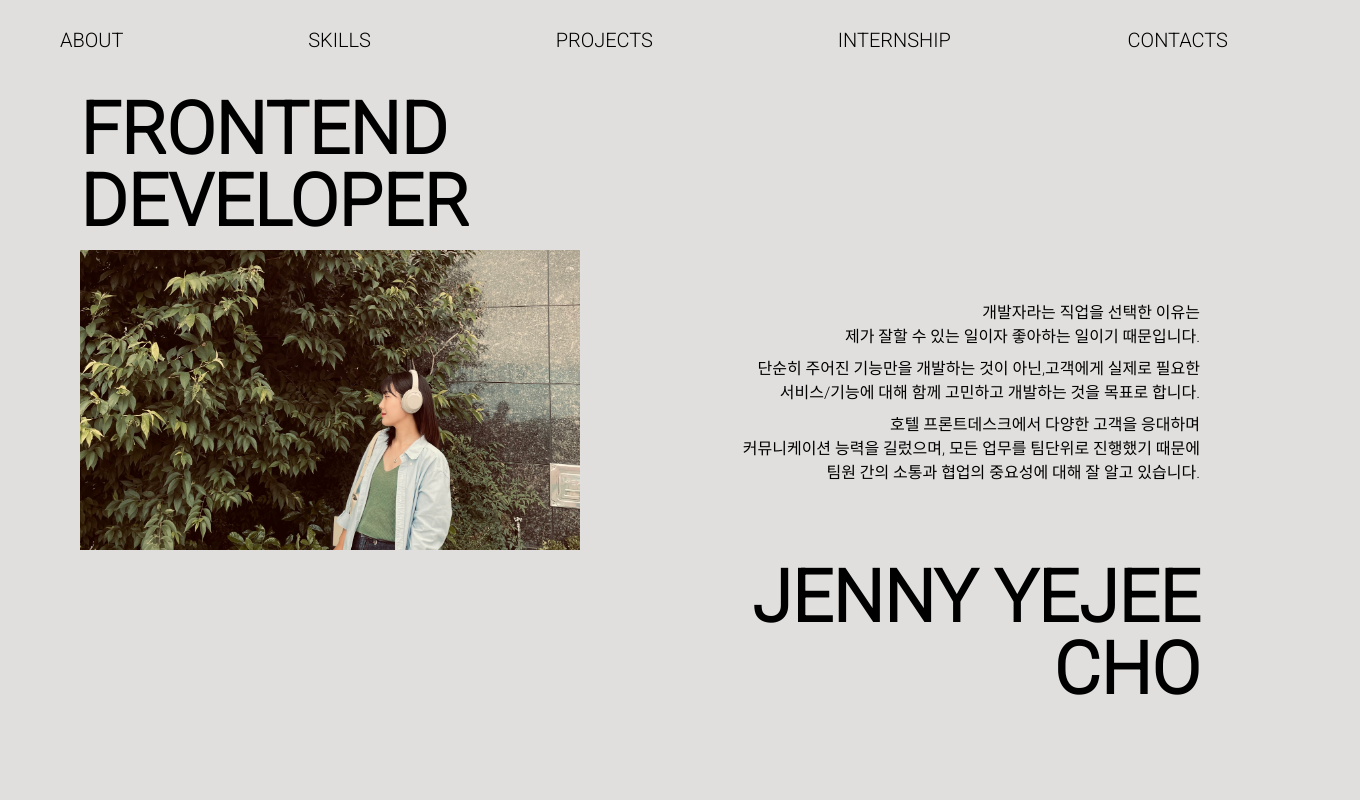
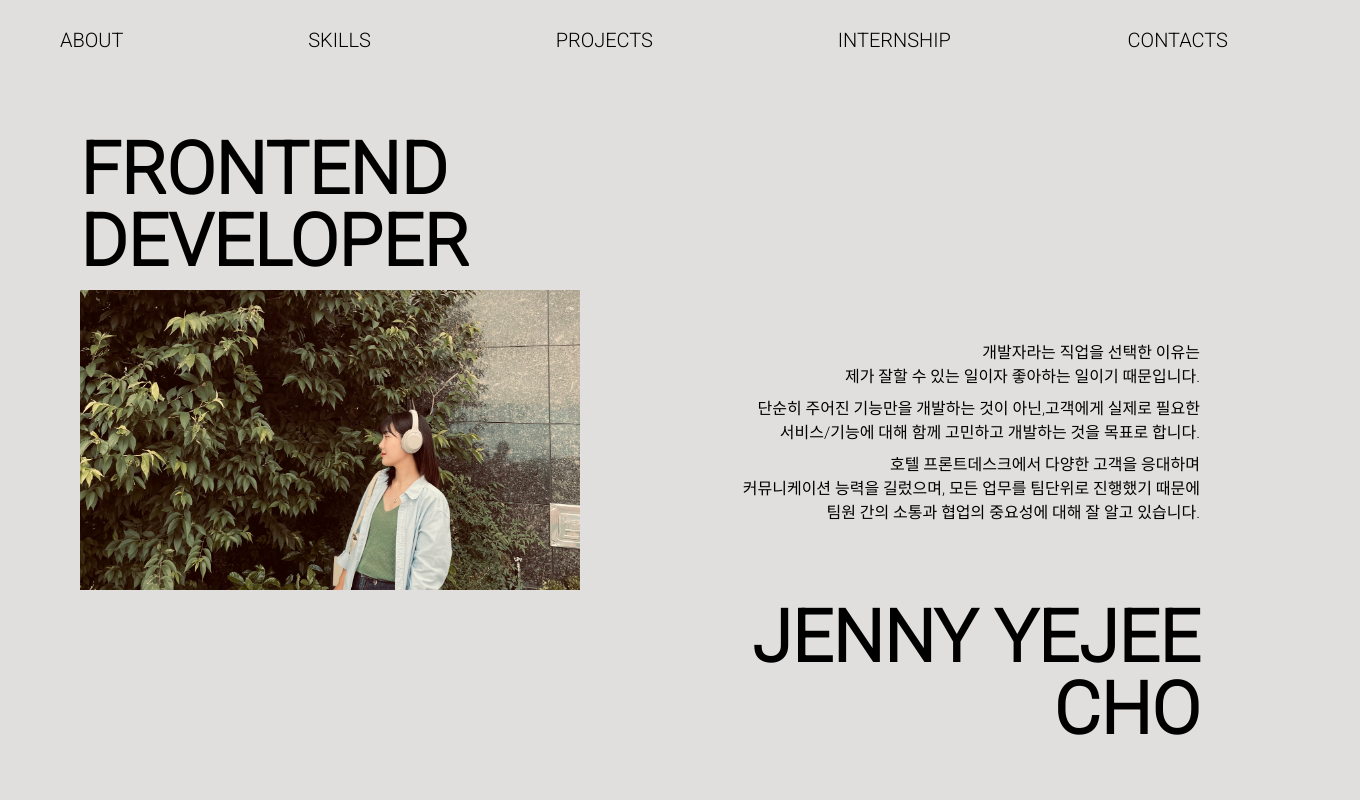
Before and after one commit to Dumibell/PORTFOLIO2, a Next.js app: page / in a window 1280 px wide. Shown: the top 800 px of the page, 1360 px wide, since content can reach past the window. Built offline with nearby package versions, Linux system fonts and the light colour scheme.

Commit message:
모바일

```diff
--- a/components/About.tsx
+++ b/components/About.tsx
@@ -3,8 +3,8 @@ import { FadeIn } from "ts-react-fade";
 
 export const About = () => {
   return (
-    <div className="w-full h-full flex items-center ddd" id="1">
-      <div className="w-full h-full m-20 flex justify-center items-center">
+    <div className="w-full h-screen flex items-center" id="1">
+      <div className="flex justify-center items-center pt-20 m-20">
         <div className="text-7xl font-bold font-Roboto">
           <div className="flex w-screen justify-between mobile">
             <div>
@@ -19,6 +19,7 @@ export const About = () => {
                   width={500}
                   height={300}
                   alt="프로필이미지"
+                  className="profileImage"
                 />
               </div>
             </div>
--- a/components/Internship.tsx
+++ b/components/Internship.tsx
@@ -6,7 +6,7 @@ export const Internship = () => {
   const [click, setClick] = useState(false);
   return (
     <div
-      className="w-screen h-full flex flex-col items-center justify-center"
+      className="w-full h-screen flex flex-col items-center justify-center"
       id="4"
     >
       <div className="m-20">
--- a/components/Main.tsx
+++ b/components/Main.tsx
@@ -6,7 +6,7 @@ import { useEffect, useState } from "react";
 
 export const Main = () => {
   return (
-    <div className="w-full h-full">
+    <div className="overflow-y-hidden">
       <About />
       <Skills />
       <Projects />
--- a/components/Nav.tsx
+++ b/components/Nav.tsx
@@ -3,7 +3,7 @@ import { ModalType } from "../pages";
 
 export const Nav = ({ setModal }: ModalType) => {
   return (
-    <div className="h-20 w-screen fixed flex justify-between items-center z-10 px-10 bg-[#e1dfdd] nav">
+    <div className="h-20 w-full fixed flex justify-between items-center z-10 px-10 nav">
       {NAV_LIST.map((list) => {
         return (
           <div className="px-5 navItem">
--- a/components/Projects.tsx
+++ b/components/Projects.tsx
@@ -28,7 +28,7 @@ export const Projects = () => {
 
   return (
     <div
-      className="w-screen h-full flex flex-col items-center justify-center"
+      className="w-full h-screen flex flex-col items-center justify-center"
       id="3"
     >
       <div className="m-20">
--- a/components/Skills.tsx
+++ b/components/Skills.tsx
@@ -104,8 +104,8 @@ import Image from "next/image";
 
 export const Skills = () => {
   return (
-    <div className="flex justify-center w-screen h-full">
-      <div className="flex flex-col justify-center" id="2">
+    <div className="flex justify-center w-full h-screen" id="2">
+      <div className="flex flex-col justify-center px-10">
         <Container
           position="Database |"
           skills="Firebase"
--- a/pages/index.tsx
+++ b/pages/index.tsx
@@ -11,7 +11,7 @@ const Index: NextPage = () => {
   const [modal, setModal] = useState<boolean>(false);
 
   return (
-    <div className="w-full h-screen">
+    <div className="w-full h-full flex flex-col">
       {modal ? (
         <Contacts setModal={setModal} />
       ) : (
--- a/styles/globals.css
+++ b/styles/globals.css
@@ -9,6 +9,8 @@
 
 body {
   box-sizing: content-box;
+  /* width: 100%;
+  height: 100vh; */
   background-color: #e1dfdd;
 }
 
@@ -173,7 +175,11 @@ body {
     margin-top: 15px;
   }
 
-  .navItem {
+  /* .navItem {
     padding: 0 10px 0 10px;
   }
+
+  .profileImage {
+    width: 300px;
+  } */
 }
```
